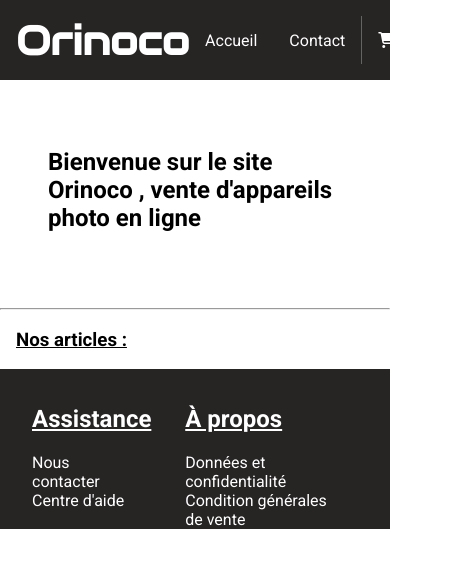
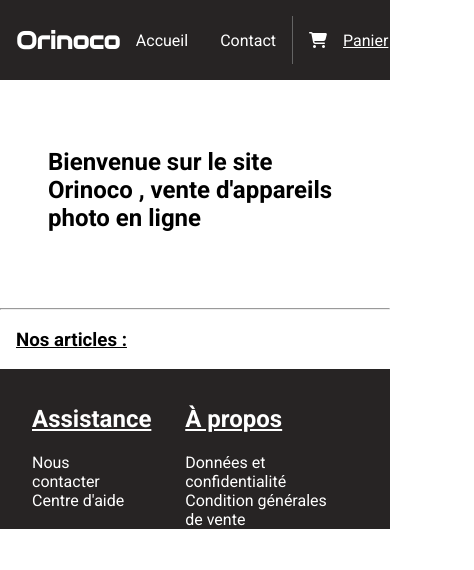
Before and after one commit to zeddoth/DosscheJordan_5_08042021, a plain HTML site: page index.html in a window 390 px wide. Shown: the whole page, 474 px wide, since content can reach past the window. Drawn offline with Linux system fonts and the light colour scheme; no server answers; a web font is replaced by a local one.

Commit message:
Modificaiton Responsive

```diff
--- a/style.css
+++ b/style.css
@@ -119,3 +119,9 @@
   padding-left: 1rem;
   text-decoration: underline;
 }
+
+@media screen and (max-width: 750px) {
+  .navbar_logo_h1 {
+    font-size: 1.5rem;
+  }
+}
```
